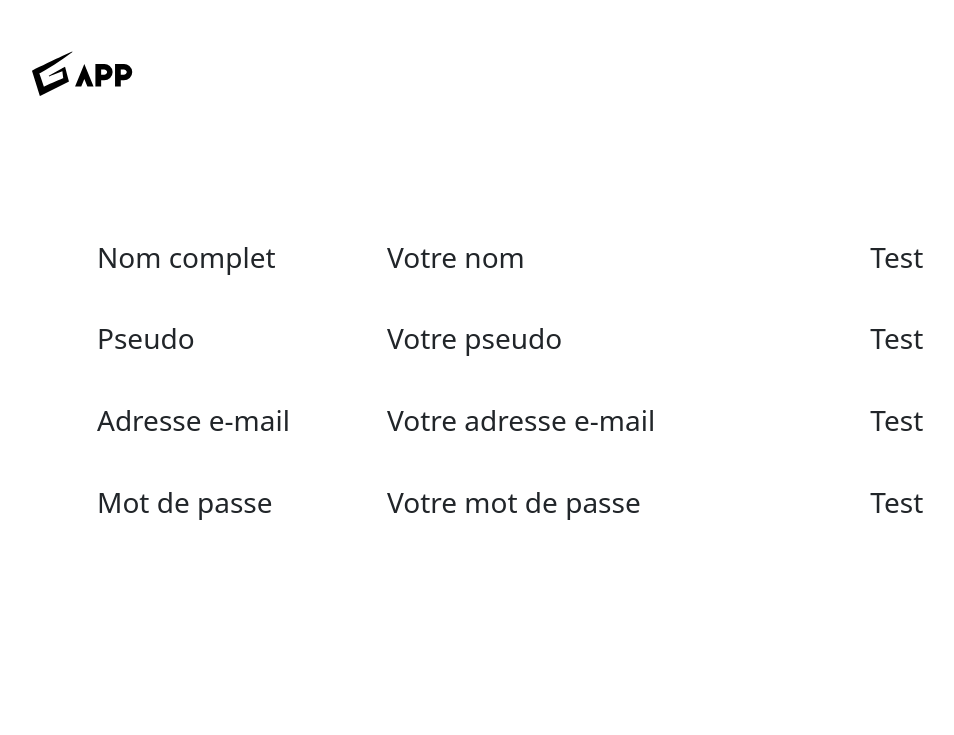
After one commit to LaurianeDP/tp_05.07_chat_live, a PHP site: page /profil.php in a window 1280 px wide. The commit adds this page. Shown: the top 735 px of the page, without its empty margins (120-1074 px from the left). Run offline with PHP 8.4, Linux system fonts and the light colour scheme; some libraries are stand-ins or nearby versions.

Commit message:
Page profil

```diff
--- a/index.php
+++ b/index.php
@@ -170,7 +170,7 @@
                                                 <a href="./deconnexion.php"><i class="fa-solid fa-person-through-window text-dark fs-4" style="position: relative; top: 3px;"></i></a>
                                             </div>
                                             <div class="btn rounded-0 col-4 btn-light d-flex align-items-center justify-content-center">
-                                                <i class="fa-solid text-dark fa-user-ninja fs-4" style="position: relative; top: 1px;"></i>
+                                                <a href="./profil.php"><i class="fa-solid text-dark fa-user-ninja fs-4" style="position: relative; top: 1px;"></i></a>
                                             </div>
                                             <!-- Ici le bouton pour ajouter un ami, déclenche un autre accordéon qui affiche le input de l'id de l'ami à ajouter-->
                                             <div class=" btn rounded-0 rounded-end col-4 btn-light d-flex align-items-center justify-content-center">
--- a/inscription.php
+++ b/inscription.php
@@ -17,7 +17,7 @@
     include_once "header_html.php"
 ?>
 
-<body class="m-4 p-4 hauteur ">
+<body class="m-4 p-4 hauteur">
     <div class="col-2 d-flex justify-content-end d-inline" style="position: absolute;">
         <img src="./Logo.svg" alt="Logo" class="img-fluid fs-6" style="height: 50px; color: white;">
     </div>
--- /dev/null
+++ b/profil.php
@@ -0,0 +1,38 @@
+<?php
+    include_once "connect.php";
+
+    include_once "header_html.php";
+?>
+
+<body class="m-4 p-4 hauteur">
+    <div class="col-2 d-flex justify-content-end d-inline" style="position: absolute;">
+        <img src="./Logo.svg" alt="Logo" class="img-fluid fs-6" style="height: 50px; color: white;">
+    </div>
+    <div class="h-100 row align-items-center">
+
+        <div class="container h-100 row align-items-center m-0">
+
+            <div class="row d-flex justify-content-center m-0 col-12">
+                <div class="col-3">
+                    <h3 class="col-12 mx-auto my-5">Nom complet</h3>
+                    <h3 class="col-12 mx-auto my-5">Pseudo</h3>
+                    <h3 class="col-12 mx-auto my-5">Adresse e-mail</h3>
+                    <h3 class="col-12 mx-auto my-5">Mot de passe</h3>
+                </div>
+                <div class="col-5">
+                    <h3 class="col-12 mx-auto my-5">Votre nom</h3>
+                    <h3 class="col-12 mx-auto my-5">Votre pseudo</h3>
+                    <h3 class="col-12 mx-auto my-5">Votre adresse e-mail</h3>
+                    <h3 class="col-12 mx-auto my-5">Votre mot de passe</h3>
+                </div>
+                <div class="col-1">
+                    <h3 class="col-12 mx-auto my-5">Test</h3>
+                    <h3 class="col-12 mx-auto my-5">Test</h3>
+                    <h3 class="col-12 mx-auto my-5">Test</h3>
+                    <h3 class="col-12 mx-auto my-5">Test</h3>
+                </div>
+            </div>
+        </div>
+
+    </div>
+</body>
```
Also changed, not shown: test.html (deleted).
